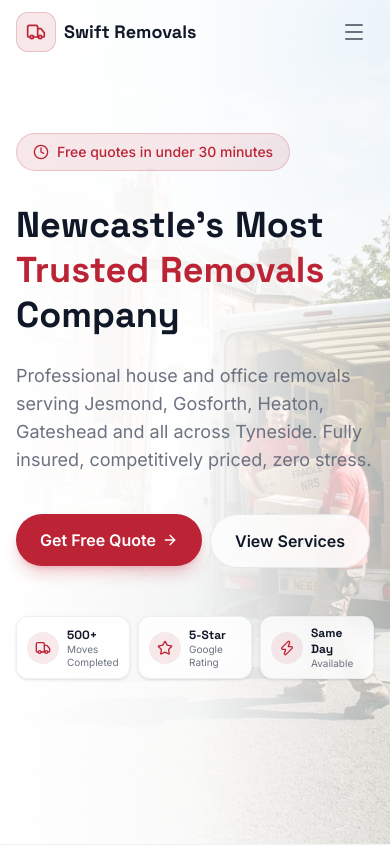
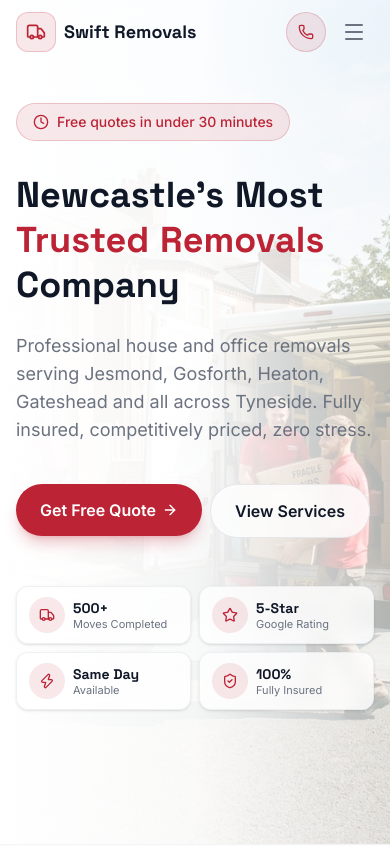
Before and after one commit to atifjan2019/Birmingham-Removals, a Next.js app: page / in a window 390 px wide. Shown: the top 846 px of the page. Built offline with nearby package versions, Linux system fonts and the light colour scheme.

Commit message:
feat: add animated Hero component with call-to-action and stats section

```diff
--- a/src/components/Hero.js
+++ b/src/components/Hero.js
@@ -3,7 +3,7 @@
 import { useState } from "react";
 import { motion } from "framer-motion";
 import Image from "next/image";
-import { ArrowRight, Truck, Star, Zap, Clock } from "lucide-react";
+import { ArrowRight, Truck, Star, Zap, Clock, ShieldCheck } from "lucide-react";
 import HeroPopup from "./HeroPopup";
 
 const headline = "Newcastle's Most Trusted Removals Company";
@@ -13,6 +13,7 @@ const stats = [
   { icon: Truck, value: "500+", label: "Moves Completed" },
   { icon: Star, value: "5-Star", label: "Google Rating" },
   { icon: Zap, value: "Same Day", label: "Available" },
+  { icon: ShieldCheck, value: "100%", label: "Fully Insured" },
 ];
 
 export default function Hero() {
@@ -104,21 +105,21 @@ export default function Hero() {
               initial={{ opacity: 0, y: 30 }}
               animate={{ opacity: 1, y: 0 }}
               transition={{ duration: 0.6, delay: 1.3 }}
-              className="grid grid-cols-3 gap-2 sm:gap-4 mt-12"
+              className="grid grid-cols-2 sm:grid-cols-4 gap-2 sm:gap-4 mt-12"
             >
               {stats.map((stat, i) => (
                 <div
                   key={i}
-                  className="bg-white/80 backdrop-blur-sm border border-gray-200/60 rounded-xl sm:rounded-2xl px-2.5 py-2 sm:px-5 sm:py-3 flex items-center gap-2 sm:gap-3 shadow-sm"
+                  className="bg-white/80 backdrop-blur-sm border border-gray-200/60 rounded-xl sm:rounded-2xl px-3 py-2.5 sm:px-5 sm:py-3 flex items-center gap-2 sm:gap-3 shadow-sm"
                 >
-                  <div className="w-8 h-8 sm:w-10 sm:h-10 rounded-full bg-primary/10 flex items-center justify-center shrink-0">
+                  <div className="w-9 h-9 sm:w-10 sm:h-10 rounded-full bg-primary/10 flex items-center justify-center shrink-0">
                     <stat.icon className="w-4 h-4 sm:w-5 sm:h-5 text-primary" />
                   </div>
                   <div className="text-left min-w-0">
-                    <div className="font-[family-name:var(--font-space)] font-bold text-gray-900 text-xs sm:text-base">
+                    <div className="font-[family-name:var(--font-space)] font-bold text-gray-900 text-sm sm:text-base">
                       {stat.value}
                     </div>
-                    <div className="text-[10px] sm:text-xs text-muted leading-tight">{stat.label}</div>
+                    <div className="text-[11px] sm:text-xs text-muted leading-tight">{stat.label}</div>
                   </div>
                 </div>
               ))}
--- a/src/components/Navbar.js
+++ b/src/components/Navbar.js
@@ -66,14 +66,23 @@ export default function Navbar() {
             </a>
           </div>
 
-          {/* Mobile Hamburger */}
+          {/* Mobile actions */}
+          <div className="flex items-center gap-2 md:hidden">
+            <a
+              href="tel:01911234567"
+              className="w-10 h-10 rounded-full bg-primary/10 border border-primary/20 flex items-center justify-center hover:bg-primary/20 transition-colors"
+              aria-label="Call us"
+            >
+              <Phone className="w-4 h-4 text-primary" />
+            </a>
             <button
               onClick={() => setMobileOpen(!mobileOpen)}
-            className="md:hidden p-2 text-muted hover:text-gray-900 transition-colors"
+              className="p-2 text-muted hover:text-gray-900 transition-colors"
               aria-label="Toggle menu"
             >
               {mobileOpen ? <X className="w-6 h-6" /> : <Menu className="w-6 h-6" />}
             </button>
+          </div>
         </div>
       </div>
 
```
Lines whose indentation alone changed are shown as unchanged.
